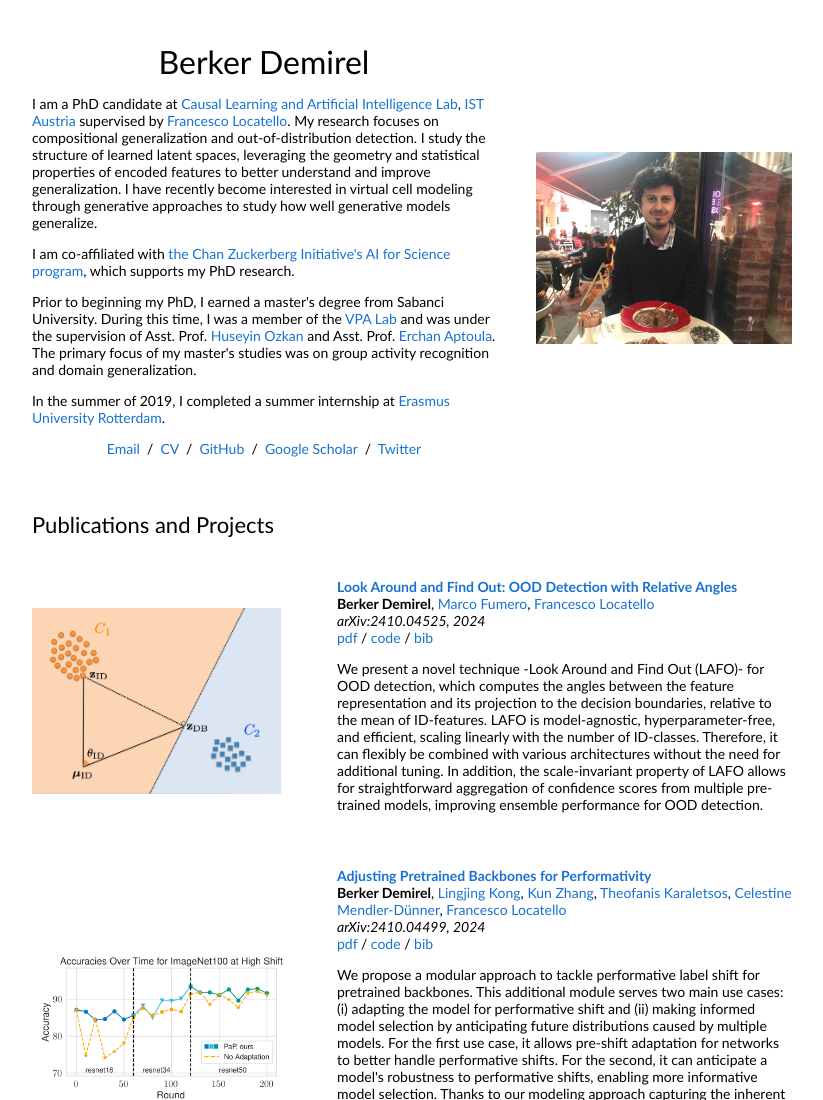
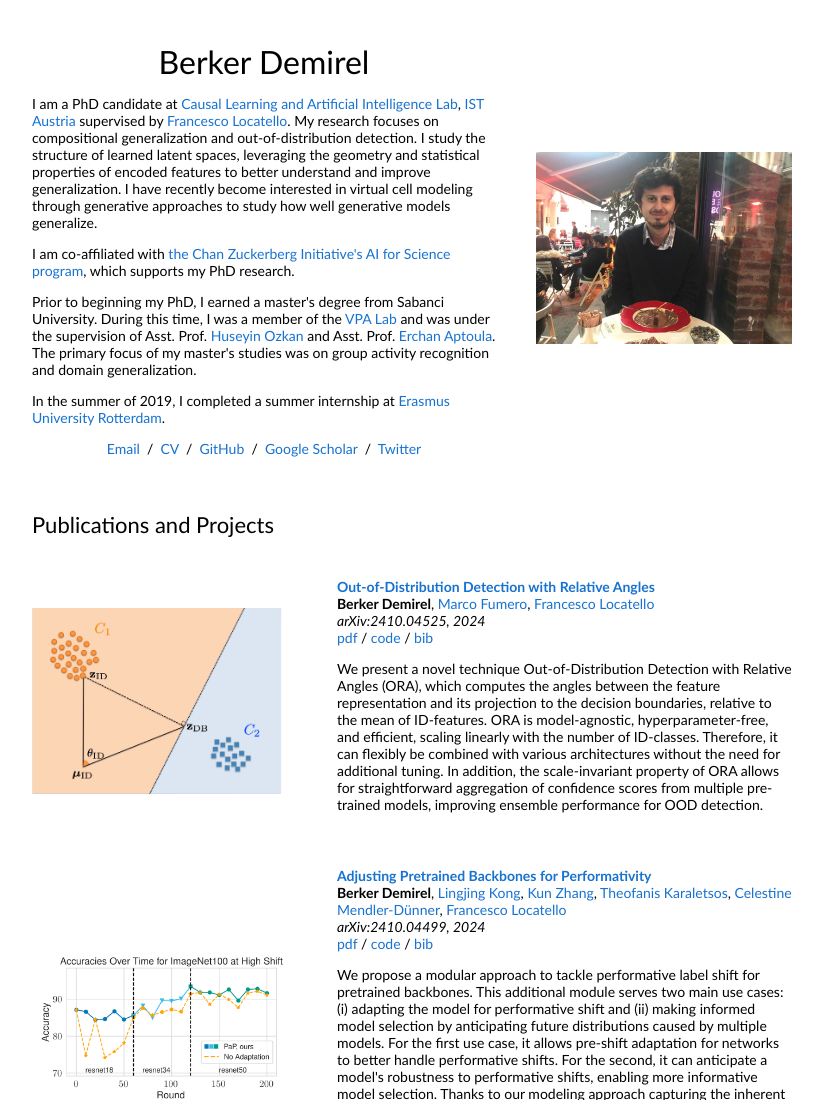
Before and after one commit to berkerdemirel/berkerdemirel.github.io, a plain HTML site: page index.html in a window 1280 px wide. Shown: the top 1100 px of the page, without its empty margins (228-1051 px from the left). Drawn offline with Linux system fonts and the light colour scheme.

Commit message:
ora update

```diff
--- a/index.html
+++ b/index.html
@@ -79,7 +79,7 @@
           </td>
           <td style="padding:20px;width:75%;vertical-align:middle">
             <a href="https://arxiv.org/abs/2410.04525">
-              <papertitle>Look Around and Find Out: OOD Detection with Relative Angles</papertitle>
+              <papertitle>Out-of-Distribution Detection with Relative Angles</papertitle>
             </a>
             <br>
             <strong>Berker Demirel</strong>,
@@ -89,14 +89,14 @@
               <em> arXiv:2410.04525, 2024 </em>
             <br>
             <a href="https://arxiv.org/pdf/2410.04525">pdf</a> /
-            <a href="https://github.com/berkerdemirel/LAFO-Look-Around-and-Find-Out/">code</a> /
+            <a href="https://github.com/berkerdemirel/ORA-OOD-Detection-with-Relative-Angles/">code</a> /
             <a href="./refs/lafo.bib">bib</a>
             <br>
             <p>
-              We present a novel technique -Look Around and Find Out (LAFO)- for OOD detection, which computes the angles between the feature representation
-              and its projection to the decision boundaries, relative to the mean of ID-features. LAFO is model-agnostic, hyperparameter-free, and efficient,
+              We present a novel technique Out-of-Distribution Detection with Relative Angles (ORA), which computes the angles between the feature representation
+              and its projection to the decision boundaries, relative to the mean of ID-features. ORA is model-agnostic, hyperparameter-free, and efficient,
               scaling linearly with the number of ID-classes. Therefore, it can flexibly be combined with various architectures without the need for additional
-              tuning. In addition, the scale-invariant property of LAFO allows for straightforward aggregation of confidence scores from multiple pre-trained
+              tuning. In addition, the scale-invariant property of ORA allows for straightforward aggregation of confidence scores from multiple pre-trained
               models, improving ensemble performance for OOD detection.
             </p>
           </td>
```
Also changed, not shown: 1 other file.
